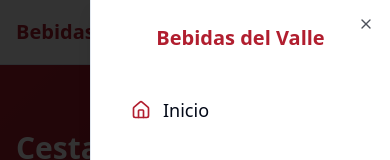
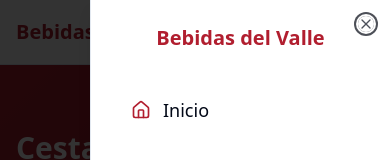
Before and after one commit to JRivera340/BebidasDelValle-web, a Next.js app: page / in a window 390 px wide. Both pictures are taken after a click on the button "Abrir menú". Shown: the top 160 px of the page. Built offline with nearby package versions, Linux system fonts and the light colour scheme; no server answers.

Commit message:
fix: add missing Sheet component from shadcn/ui for mobile menu

```diff
--- /dev/null
+++ b/components/ui/sheet.tsx
@@ -0,0 +1,140 @@
+"use client"
+
+import * as React from "react"
+import * as SheetPrimitive from "@radix-ui/react-dialog"
+import { cva, type VariantProps } from "class-variance-authority"
+import { X } from "lucide-react"
+
+import { cn } from "@/lib/utils"
+
+const Sheet = SheetPrimitive.Root
+
+const SheetTrigger = SheetPrimitive.Trigger
+
+const SheetClose = SheetPrimitive.Close
+
+const SheetPortal = SheetPrimitive.Portal
+
+const SheetOverlay = React.forwardRef<
+  React.ElementRef<typeof SheetPrimitive.Overlay>,
+  React.ComponentPropsWithoutRef<typeof SheetPrimitive.Overlay>
+>(({ className, ...props }, ref) => (
+  <SheetPrimitive.Overlay
+    className={cn(
+      "fixed inset-0 z-50 bg-black/80  data-[state=open]:animate-in data-[state=closed]:animate-out data-[state=closed]:fade-out-0 data-[state=open]:fade-in-0",
+      className
+    )}
+    {...props}
+    ref={ref}
+  />
+))
+SheetOverlay.displayName = SheetPrimitive.Overlay.displayName
+
+const sheetVariants = cva(
+  "fixed z-50 gap-4 bg-white p-6 shadow-lg transition ease-in-out data-[state=open]:animate-in data-[state=closed]:animate-out data-[state=closed]:duration-300 data-[state=open]:duration-500",
+  {
+    variants: {
+      side: {
+        top: "inset-x-0 top-0 border-b data-[state=closed]:slide-out-to-top data-[state=open]:slide-in-from-top",
+        bottom:
+          "inset-x-0 bottom-0 border-t data-[state=closed]:slide-out-to-bottom data-[state=open]:slide-in-from-bottom",
+        left: "inset-y-0 left-0 h-full w-3/4 border-r data-[state=closed]:slide-out-to-left data-[state=open]:slide-in-from-left sm:max-w-sm",
+        right:
+          "inset-y-0 right-0 h-full w-3/4  border-l data-[state=closed]:slide-out-to-right data-[state=open]:slide-in-from-right sm:max-w-sm",
+      },
+    },
+    defaultVariants: {
+      side: "right",
+    },
+  }
+)
+
+interface SheetContentProps
+  extends React.ComponentPropsWithoutRef<typeof SheetPrimitive.Content>,
+    VariantProps<typeof sheetVariants> {}
+
+const SheetContent = React.forwardRef<
+  React.ElementRef<typeof SheetPrimitive.Content>,
+  SheetContentProps
+>(({ side = "right", className, children, ...props }, ref) => (
+  <SheetPortal>
+    <SheetOverlay />
+    <SheetPrimitive.Content
+      ref={ref}
+      className={cn(sheetVariants({ side }), className)}
+      {...props}
+    >
+      {children}
+      <SheetPrimitive.Close className="absolute right-4 top-4 rounded-sm opacity-70 ring-offset-white transition-opacity hover:opacity-100 focus:outline-none focus:ring-2 focus:ring-gray-950 focus:ring-offset-2 disabled:pointer-events-none data-[state=open]:bg-gray-100">
+        <X className="h-4 w-4" />
+        <span className="sr-only">Close</span>
+      </SheetPrimitive.Close>
+    </SheetPrimitive.Content>
+  </SheetPortal>
+))
+SheetContent.displayName = SheetPrimitive.Content.displayName
+
+const SheetHeader = ({
+  className,
+  ...props
+}: React.HTMLAttributes<HTMLDivElement>) => (
+  <div
+    className={cn(
+      "flex flex-col space-y-2 text-center sm:text-left",
+      className
+    )}
+    {...props}
+  />
+)
+SheetHeader.displayName = "SheetHeader"
+
+const SheetFooter = ({
+  className,
+  ...props
+}: React.HTMLAttributes<HTMLDivElement>) => (
+  <div
+    className={cn(
+      "flex flex-col-reverse sm:flex-row sm:justify-end sm:space-x-2",
+      className
+    )}
+    {...props}
+  />
+)
+SheetFooter.displayName = "SheetFooter"
+
+const SheetTitle = React.forwardRef<
+  React.ElementRef<typeof SheetPrimitive.Title>,
+  React.ComponentPropsWithoutRef<typeof SheetPrimitive.Title>
+>(({ className, ...props }, ref) => (
+  <SheetPrimitive.Title
+    ref={ref}
+    className={cn("text-lg font-semibold text-gray-950", className)}
+    {...props}
+  />
+))
+SheetTitle.displayName = SheetPrimitive.Title.displayName
+
+const SheetDescription = React.forwardRef<
+  React.ElementRef<typeof SheetPrimitive.Description>,
+  React.ComponentPropsWithoutRef<typeof SheetPrimitive.Description>
+>(({ className, ...props }, ref) => (
+  <SheetPrimitive.Description
+    ref={ref}
+    className={cn("text-sm text-gray-500", className)}
+    {...props}
+  />
+))
+SheetDescription.displayName = SheetPrimitive.Description.displayName
+
+export {
+  Sheet,
+  SheetPortal,
+  SheetOverlay,
+  SheetTrigger,
+  SheetClose,
+  SheetContent,
+  SheetHeader,
+  SheetFooter,
+  SheetTitle,
+  SheetDescription,
+}
```
Also changed, not shown: package.json (+12 -11 lines), 1 other file (tests, documents, lock files or other folders).
